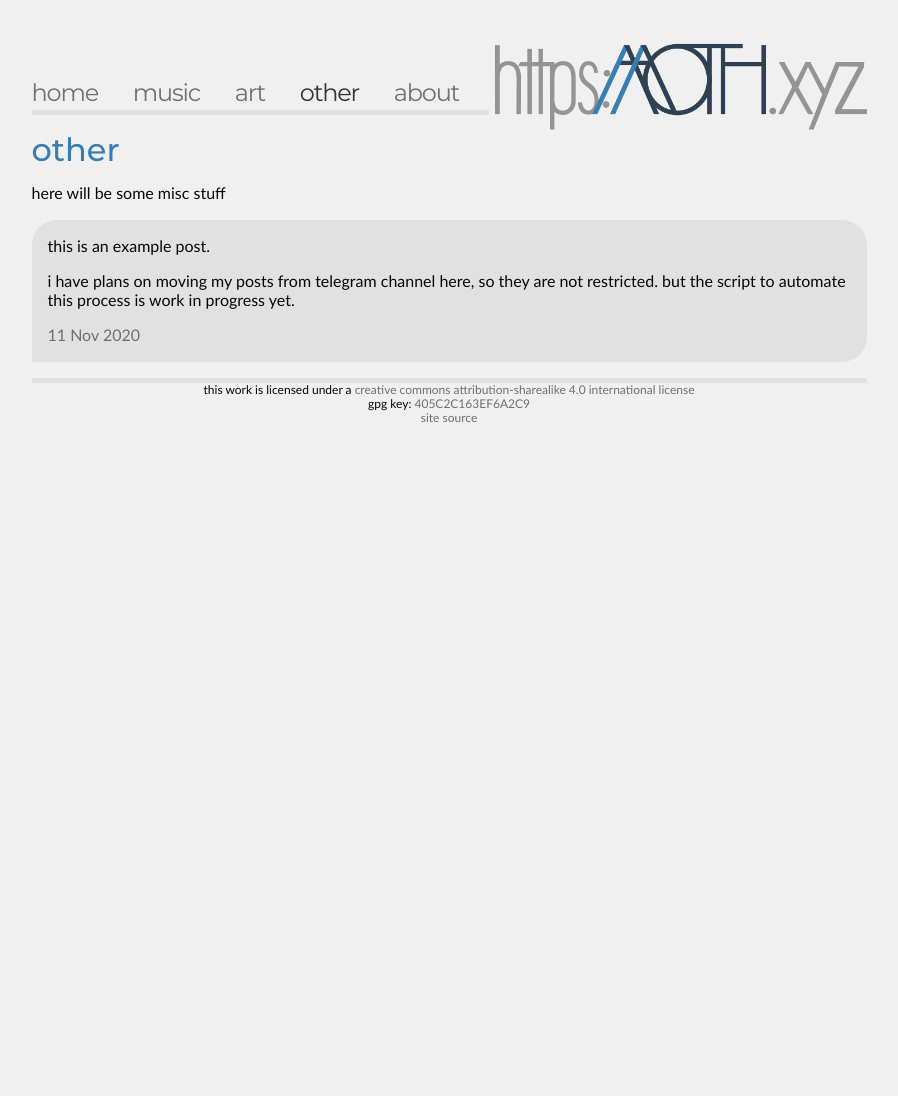
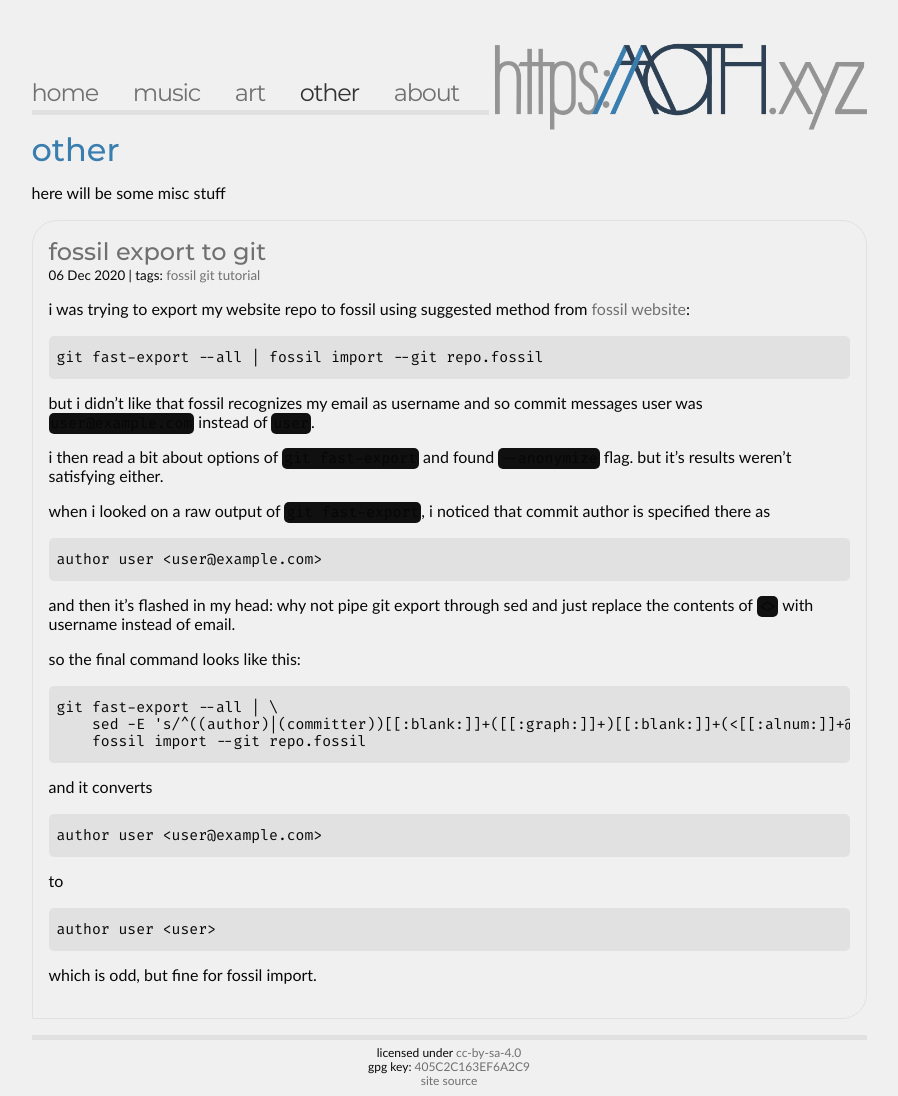
Before and after one commit to la-ninpre/aaoth.xyz, a Jekyll site: the page built from other.md, in a window 1280 px wide. Shown: the whole page, without its empty margins (191-1089 px from the left). Built offline with Jekyll 4.4.1, drawn with Linux system fonts in a browser that asks for light colours; before the commit the page ends 900 px from its top, so only the background shows below that.

Commit message:
update post pages and add fossil export post
edit post layout to handle tags, add sort-by-tag page and edit
stylesheet according post content updates

````diff
--- a/_config.yml
+++ b/_config.yml
@@ -6,7 +6,13 @@ exclude:
   - README.md
 
 defaults:
-  - scope:
+  -
+    scope:
       path: ""
     values:
       layout: "default"
+  -
+    scope:
+      path: "_posts"
+    values:
+      layout: "post"
--- a/_includes/footer.html
+++ b/_includes/footer.html
@@ -1,8 +1,8 @@
 <footer>
 	<p>
-		this work is licensed under a
+		licensed under
 		<a href="http://creativecommons.org/licenses/by-sa/4.0/">
-			creative commons attribution-sharealike 4.0 international license
+            cc-by-sa-4.0
 		</a>
 	</p>
 	<p>
--- a/_posts/2020-11-12-example.md
+++ /dev/null
@@ -1,11 +0,0 @@
----
-title: example post
-date: 2020-11-12T02:11:45+03:00
-layout: post
----
-
-this is an example post.
-
-i have plans on moving my posts from telegram channel here,
-so they are not restricted. but the script to automate this
-process is work in progress yet.
--- /dev/null
+++ b/_posts/2020-12-06-fossil-to-git.md
@@ -0,0 +1,51 @@
+---
+title: fossil export to git
+author: la-ninpre
+tags: [fossil, git, tutorial]
+---
+
+i was trying to export my website repo to fossil using suggested method from
+[fossil website][1]:
+
+```
+git fast-export --all | fossil import --git repo.fossil
+```
+[1]:https://www.fossil-scm.org/home/doc/trunk/www/inout.wiki
+
+but i didn't like that fossil recognizes my email as username and so commit
+messages user was `user@example.com` instead of `user`.
+
+i then read a bit about options of `git fast-export` and found `--anonymize`
+flag. but it's results weren't satisfying either.
+
+when i looked on a raw output of `git fast-export`, i noticed that commit author
+is specified there as
+
+```
+author user <user@example.com>
+```
+
+and then it's flashed in my head: why not pipe git export through sed and just
+replace the contents of `<>` with username instead of email.
+
+so the final command looks like this:
+
+```
+git fast-export --all | \
+    sed -E 's/^((author)|(committer))[[:blank:]]+([[:graph:]]+)[[:blank:]]+(<[[:alnum:]]+@[[:alnum:]]+\.[[:alnum:]]+>)/\1 \4 <\4>/' | \
+    fossil import --git repo.fossil
+```
+
+and it converts
+
+```
+author user <user@example.com>
+```
+
+to
+
+```
+author user <user>
+```
+
+which is odd, but fine for fossil import.
--- a/_sass/main.scss
+++ b/_sass/main.scss
@@ -5,6 +5,7 @@ $color-dark-blue: #2e4054;
 $color-main-grey: #e1e1e1;
 $color-main-grey-dark: #c4c4c4;
 $color-dark-grey: #1f1f1f;
+$color-darker-grey: #101010;
 $color-link-idle: #707070;
 $color-link-hover: #999999;
 $color-nav-current: #333333;
@@ -67,11 +68,14 @@ h1, h2, h3, h4, h5, h6 {
 .post {
     padding: 1em;
     margin: 1em 0;
-    background: $color-main-grey;
+    //background: $color-main-grey;
     border-radius: 25px 25px 25px 0px;
+    border: 1px solid $color-main-grey;
     word-wrap: break-word;
+    small p {
+        display: inline;
+    }
     p {
-        margin-top: 0.15em;
         img {
             display: block;
             max-width: 100%;
@@ -80,6 +84,25 @@ h1, h2, h3, h4, h5, h6 {
         }
     }
 }
+
+.post-page .post-header {
+    ul {
+        margin: 0;
+        padding: 0;
+        display: flex;
+        flex-direction: row;
+        list-style-type: none;
+        li {
+            margin-right: 0.5em;
+            a {
+                background: $color-main-grey;
+                border-radius: 5px;
+                padding: 2px;
+            }
+        }
+    }
+}
+
 
 blockquote {
     margin: 0.5em;
@@ -93,6 +116,18 @@ blockquote {
 
 code {
     font-family: $code-font;
+    font-size: 0.9em;
+    &.language-plaintext.highlighter-rouge {
+        background: $color-darker-grey;
+        padding: 2px;
+        border-radius: 5px;
+    }
+}
+div.language-plaintext.highlighter-rouge {
+    overflow-x: auto;
+    background: $color-main-grey;
+    padding-left: 0.5em;
+    border-radius: 5px;
 }
 
 audio {
@@ -101,6 +136,7 @@ audio {
 }
 
 footer {
+    padding-top: 0.5em;
 	border-top: $border-nav;
 	text-align: center;
 	font: 75% $body-font;
@@ -138,9 +174,20 @@ footer {
             border-bottom: $border-dark;
         }
     }
+    code.language-plaintext {
+        background: $color-darker-grey;
+    }
+    div.language-plaintext.highlighter-rouge {
+        background: $color-darker-grey;
+    }
     .post {
+        //background: $color-dark-grey;
+        border: 1px solid $color-dark-grey;
+    }
+    .post-page .post-header ul li a {
         background: $color-dark-grey;
     }
+
     footer {
         border-top: $border-dark;
     }
--- a/other.md
+++ b/other.md
@@ -10,8 +10,17 @@ here will be some misc stuff
 <div class="posts">
 {% for post in site.posts %}
     <div class="post">
+        <h2><a href="{{ post.url}}">{{ post.title }}</a></h2>
+        <small>
+            <p>{{ post.date | date_to_string }}</p>
+            {% if post.tags.size > 0 %}
+            <p>| tags: </p>
+            {% for tag in post.tags %}
+            <a href="/tags/{{ tag }}">{{ tag }}</a>
+            {% endfor %}
+            {% endif %}
+        </small>
         {{ post.content }}
-        <a href="{{ post.url }}">{{ post.date | date_to_string }}</a>
     </div>
 {% endfor %}
 </div>
--- /dev/null
+++ b/tags/fossil.md
@@ -0,0 +1,5 @@
+---
+layout: tagsort
+tag: fossil
+permalink: /tags/fossil/
+---
--- /dev/null
+++ b/tags/git.md
@@ -0,0 +1,5 @@
+---
+layout: tagsort
+tag: git
+permalink: /tags/git/
+---
````
Also changed, not shown: _layouts/post.html (+15 -6 lines), _layouts/tagsort.html (added, +12 -0 lines), tags/tutorial.md (added, +5 -0 lines).
